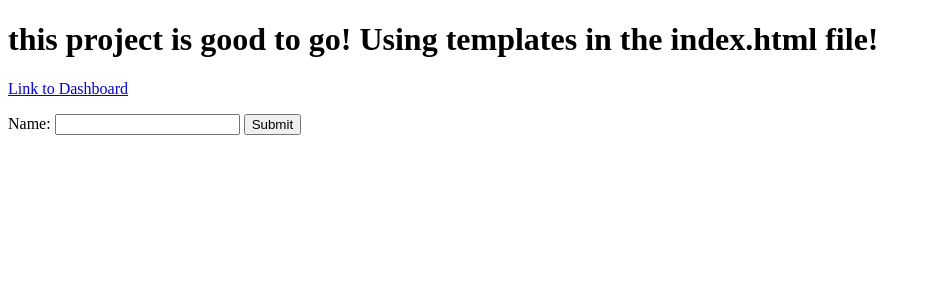
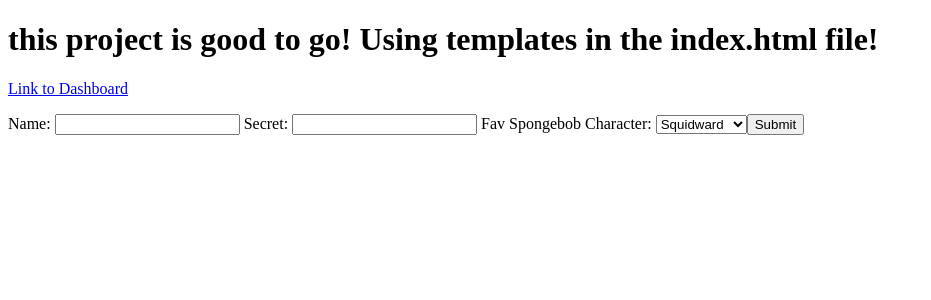
Before and after one commit to elizabeth-reber/Python, a Django app: template my_environments/django/dojo_survey/dojo_survey_app/templates/index.html in a window 1280 px wide. Shown: the top 300 px of the page, without its empty margins (0-931 px from the left). Run offline with Django 3.2, Linux system fonts and the light colour scheme; the template is opened without the code that fills it, so the values that code supplies are empty; parts of the project's set-up code (start-up, migrations or seed data) failed here and were passed over.

Commit message:
updating Dojo Survey

```diff
--- a/my_environments/django/dojo_survey/dojo_survey_app/templates/index.html
+++ b/my_environments/django/dojo_survey/dojo_survey_app/templates/index.html
@@ -13,6 +13,11 @@
     <form action="/submission" method="POST">
         {% csrf_token %}
         Name: <input type="text" name="usr_name">
+        Secret: <input type="text" name="secret">
+        Fav Spongebob Character: <select name="fav_character">
+            <option value="Squidward">Squidward</option>
+            <option value="Spongebob">Spongebob</option>
+            <option value="Patrick">Patrick</option>
         <input type="submit">
     </form>
 </body>
--- a/my_environments/django/dojo_survey/dojo_survey_app/urls.py
+++ b/my_environments/django/dojo_survey/dojo_survey_app/urls.py
@@ -3,6 +3,7 @@ from . import viewsurlpatterns = [
 	path('', views.index),
 	path('dashboard', views.dashboard),
 	path('user/<int>'),
-	path('firsttemplate', views.firstTemplate)
-	path('submission', views.submission)
+	path('firsttemplate', views.firstTemplate),
+	path('submission', views.submission),
+	path('thank_you', views.thank_you)
 ]
```
Also changed, not shown: my_environments/django/dojo_survey/dojo_survey_app/views.py (+18 -1 lines).
